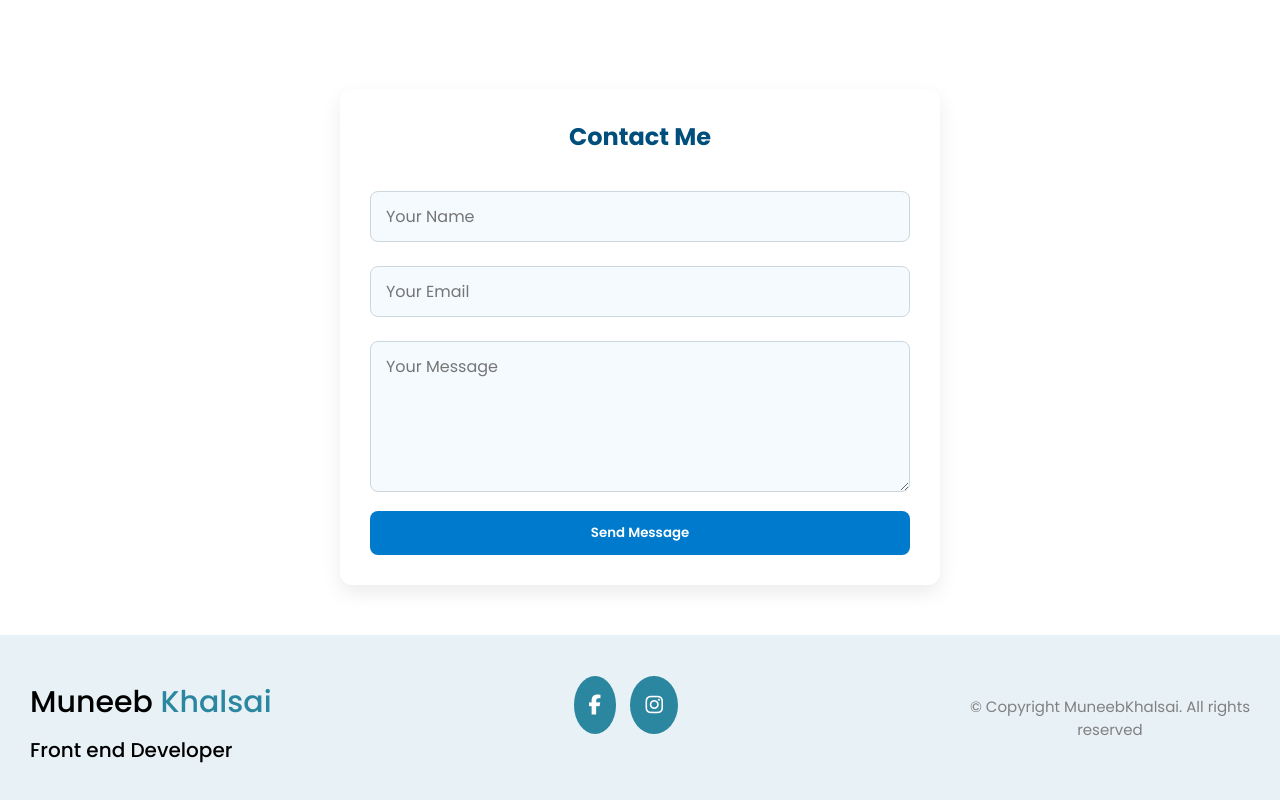
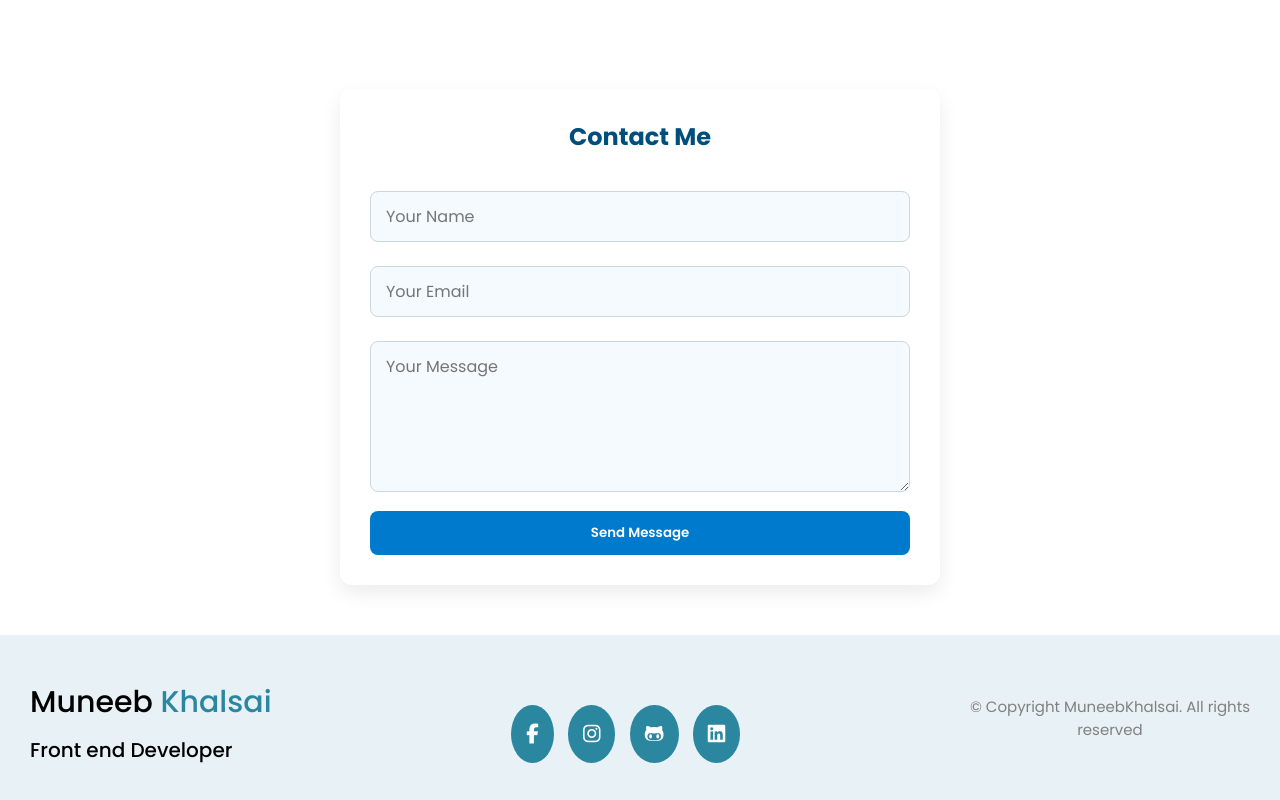
Before and after one commit to MuneebKhalsai/Portfolio_JS, a plain HTML site: page index.html in a window 1280 px wide. Shown: the part 2880-3680 px from the top of the page. Drawn offline with nearby package versions, Linux system fonts and the light colour scheme.

Commit message:
Footer_Link Connected

```diff
--- a/index.html
+++ b/index.html
@@ -204,151 +204,6 @@
       <!-- ========================================================
     -------------------------Project Section Start-----------------
     ======================================================== -->
-      <!-- <section class="project" id="project">
-        <p>My Projects</p>
-        <div class="project-container">
-          <div class="project-card">
-            <img
-              src="images/Projects/Apple.jpg"
-              class="projects-image"
-              alt=""
-            />
-            <div class="overlay">
-              <div>
-                <h4>Web</h4>
-                <h3>Apple Clone</h3>
-                <a href="https://chipper-maamoul-23a7c2.netlify.app/"
-                  >view demo
-                  <i class="fa-solid fa-arrow-up-right-from-square"></i
-                ></a>
-              </div>
-            </div>
-          </div>
-          <div class="project-card">
-            <img
-              src="images/Projects/Login.jpeg"
-              class="projects-image"
-              alt=""
-            />
-            <div class="overlay">
-              <div>
-                <h4>Web</h4>
-                <h3>Login/Signup</h3>
-                <a href="https://mellifluous-kringle-76272a.netlify.app/#"
-                  >view demo
-                  <i class="fa-solid fa-arrow-up-right-from-square"></i
-                ></a>
-              </div>
-            </div>
-          </div>
-          <div class="project-card">
-            <img src="images/Projects/NFT.jpg" class="projects-image" alt="" />
-            <div class="overlay">
-              <div>
-                <h4>Web</h4>
-                <h3>NFT Clone</h3>
-                <a
-                  href="https://663220499e2b8ec19e0eb081--fluffy-twilight-b0b16f.netlify.app/"
-                  >view demo
-                  <i class="fa-solid fa-arrow-up-right-from-square"></i
-                ></a>
-              </div>
-            </div>
-          </div>
-          <div class="project-card">
-            <img
-              src="images/Projects/Quiz.jpeg"
-              class="projects-image"
-              alt=""
-            />
-            <div class="overlay">
-              <div>
-                <h4>App</h4>
-                <h3>Quiz Application</h3>
-                <a
-                  href="https://663220bcab5ee5c432d6c097--cerulean-sawine-1fa872.netlify.app/"
-                  >view demo
-                  <i class="fa-solid fa-arrow-up-right-from-square"></i
-                ></a>
-              </div>
-            </div>
-          </div>
-          <div class="project-card">
-            <img
-              src="images/Projects/TicTacToe.jpeg"
-              class="projects-image"
-              alt=""
-            />
-            <div class="overlay">
-              <div>
-                <h4>Game</h4>
-                <h3>Tic Tac Toe Game</h3>
-                <a
-                  href="https://663221182cb0ffc26aaabcd8--bejewelled-marshmallow-29df0f.netlify.app/"
-                  >view demo
-                  <i class="fa-solid fa-arrow-up-right-from-square"></i
-                ></a>
-              </div>
-            </div>
-          </div>
-          <div class="project-card">
-            <img
-              src="images/Projects/Todo.jpeg"
-              class="projects-image"
-              alt=""
-            />
-            <div class="overlay">
-              <div>
-                <h4>App</h4>
-                <h3>Todo Application</h3>
-                <a
-                  href="https://6632215293de53b82d969ad7--singular-cendol-db2883.netlify.app/"
-                  >view demo
-                  <i class="fa-solid fa-arrow-up-right-from-square"></i
-                ></a>
-              </div>
-            </div>
-          </div>
-          <div class="project-card">
-            <img
-              src="images/Projects/watch.jpeg"
-              class="projects-image"
-              alt=""
-            />
-            <div class="overlay">
-              <div>
-                <h4>App</h4>
-                <h3>Stop watch Application</h3>
-                <a href="https://thunderous-babka-690afd.netlify.app/"
-                  >view demo
-                  <i class="fa-solid fa-arrow-up-right-from-square"></i
-                ></a>
-              </div>
-            </div>
-          </div>
-          <div class="project-card">
-            <img
-              src="images/Projects/weather.jpeg"
-              class="projects-image"
-              alt=""
-            />
-            <div class="overlay">
-              <div>
-                <h4>App</h4>
-                <h3>Weather Application</h3>
-                <a
-                  href="https://663221b045d576b2b34ba400--idyllic-unicorn-0098ae.netlify.app/"
-                  >view demo
-                  <i class="fa-solid fa-arrow-up-right-from-square"></i
-                ></a>
-              </div>
-            </div>
-          </div>
-        </div>
-      </section> -->
-
-
-
 <section class="project" id="project">
   <p>My Projects</p>
   <div class="project-container">
@@ -482,8 +337,23 @@
           </p>
         </div>
         <div class="f-icons">
-          <a href=""><i class="fa-brands fa-facebook-f"></i></a>
-          <a href=""><i class="fa-brands fa-instagram"></i></a>
+          <div class="f-link">
+          <p><span class="f-title"
+              > </span
+            ></p></div>
+            <br>
+          <a href="https://www.facebook.com/muneeb.khalsai"><i class="fa-brands fa-facebook-f"></i></a>
+          <a href="https://www.instagram.com/khalsai_muneeb_?igsh=bTA5aDBncDhzZ2dq"><i class="fa-brands fa-instagram"></i></a>
+            <a
+              href="https://github.com/MuneebKhalsai"
+              class="home-social-icon"
+              ><i class="fa-brands fa-github-alt"></i
+            ></a>
+            <a
+              href="https://www.linkedin.com/in/muneeb-khalsai-a195a9289?utm_source=share&utm_campaign=share_via&utm_content=profile&utm_medium=android_app"
+              class="home-social-icon"
+              ><i class="fa-brands fa-linkedin"></i
+            ></a>
         </div>
         <div class="f-copyright">
           <p>
--- a/style.css
+++ b/style.css
@@ -470,7 +470,7 @@ margin-top: 10px;
   height: 180px;
   object-fit: cover;
   border-bottom: 1px solid #eee;
-  filter: grayscale(100%);
+  filter: grayscale(0%);
   transition: filter 0.4s ease;
 }
 
@@ -578,6 +578,7 @@ footer .footer-section {
   align-items: baseline;
   padding-top: 15px;
 }
+
 .footer-section .f-logo p {
   font-size: 30px;
   font-weight: 500;
@@ -590,6 +591,8 @@ footer .footer-section {
   color: black;
   padding-top: 5px;
 }
+
+
 
 .f-icons a {
   background-color: #2B86A0;
```
